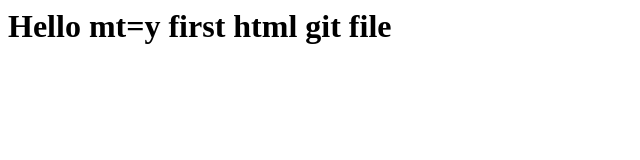
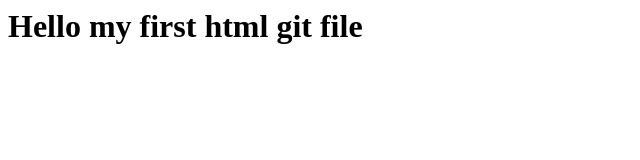
Before and after one commit to NIKHIL112905-rnt/module1, a plain HTML site: page index.html in a window 1280 px wide. Shown: the whole page, without its empty margins (0-640 px from the left). Drawn offline with Linux system fonts and the light colour scheme.

Commit message:
Update index.html

```diff
--- a/index.html
+++ b/index.html
@@ -1 +1 @@
-<h1>Hello mt=y first html git file<h1>
+<h1>Hello my first html git file<h1>
```
